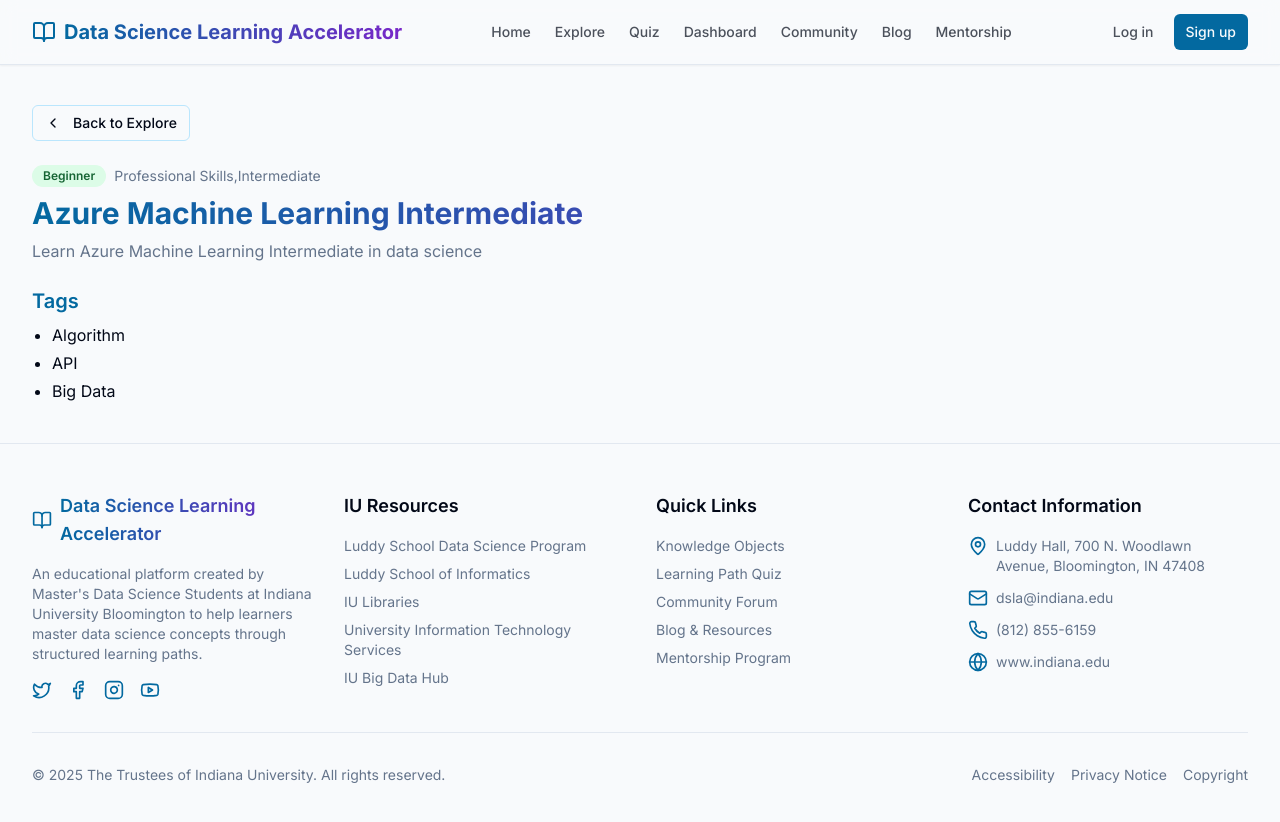
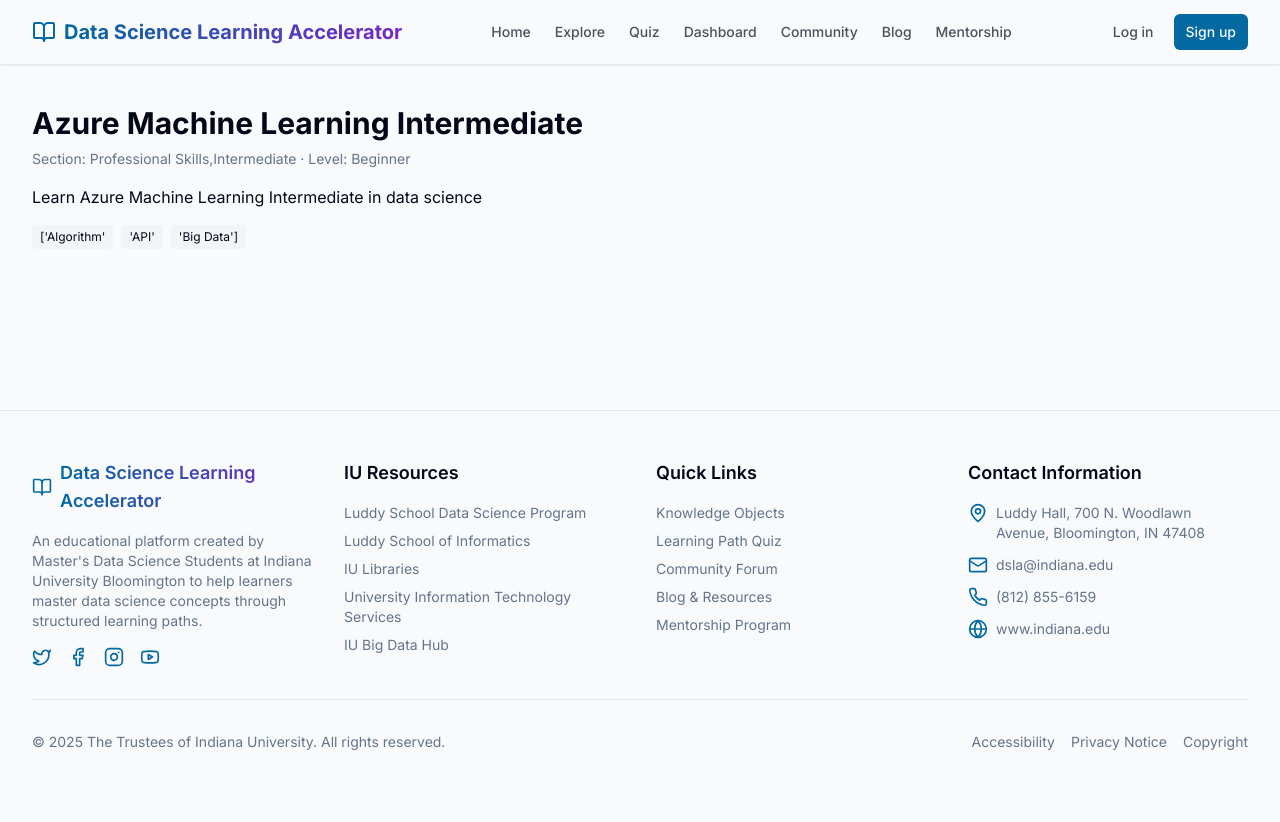
Before and after one commit to nimis2708/DSLA_Website1, a Next.js app: page /ko/ko-1 in a window 1280 px wide. Shown: the top 822 px of the page. After the commit the page ends 800 px from the top, so only its background shows below. Built offline with nearby package versions, Linux system fonts and the light colour scheme.

Commit message:
Update page.tsx

```diff
--- a/app/ko/[id]/page.tsx
+++ b/app/ko/[id]/page.tsx
@@ -1,122 +1,87 @@
-"use client"
+"use client";
 
-import { useEffect, useState } from "react"
-import Link from "next/link"
-import { useParams } from "next/navigation"
-import { Button } from "@/components/ui/button"
-import { Badge } from "@/components/ui/badge"
-import { ChevronLeft } from "lucide-react"
+import { useEffect, useState } from "react";
+import { useParams } from "next/navigation";
+import Papa from "papaparse";
 
 interface KnowledgeObject {
-  id: string
-  title: string
-  section: string
-  level: string
-  overview: string
-  [key: string]: any  // Allow dynamic fields
+  id: string;
+  title: string;
+  section: string;
+  level: string;
+  overview: string;
+  tags: string[];
+  html?: string;
+  raw_text?: string;
 }
 
-export default function KnowledgeObjectPage() {
-  const params = useParams()
-  const id = params.id as string
-  const [ko, setKo] = useState<KnowledgeObject | null>(null)
-  const [error, setError] = useState<string | null>(null)
+export default function KnowledgeObjectDetail() {
+  const { id } = useParams();
+  const [ko, setKo] = useState<KnowledgeObject | null>(null);
+  const [loading, setLoading] = useState(true);
 
   useEffect(() => {
-    const fetchData = async () => {
+    async function fetchKO() {
       try {
-        const res = await fetch("/knowledge_objects.json")
-        const data: KnowledgeObject[] = await res.json()
-        const match = data.find((item) => item.id === id)
-        setKo(match || null)
+        const response = await fetch("/knowledge_objects.csv");
+        const reader = response.body?.getReader();
+        const result = await reader?.read();
+        const decoder = new TextDecoder("utf-8");
+        const csv = decoder.decode(result?.value);
+        const parsed = Papa.parse(csv, { header: true });
+        const data = parsed.data as any[];
+
+        const matched = data.find((item) => item.id === id);
+
+        if (matched) {
+          const processed = {
+            id: matched.id,
+            title: matched.title,
+            section: matched.section,
+            level: matched.level,
+            overview: matched.overview,
+            tags: typeof matched.tags === "string"
+              ? matched.tags.split(",").map((tag: string) => tag.trim())
+              : [],
+            html: matched.html,
+            raw_text: matched.raw_text,
+          };
+          setKo(processed);
+        }
       } catch (err) {
-        console.error("❌ Failed to load knowledge objects:", err)
-        setError("Failed to load data.")
+        console.error("Error loading KO detail:", err);
+      } finally {
+        setLoading(false);
       }
     }
-    fetchData()
-  }, [id])
 
-  const getLevelColor = (level: string) => {
-    switch (level) {
-      case "Beginner":
-        return "knowledge-badge-beginner"
-      case "Intermediate":
-        return "knowledge-badge-intermediate"
-      case "Advanced":
-        return "knowledge-badge-advanced"
-      default:
-        return ""
-    }
-  }
+    fetchKO();
+  }, [id]);
 
-  if (error) {
-    return (
-      <div className="container py-10 text-center">
-        <h1 className="text-2xl font-bold text-red-600">Error</h1>
-        <p className="mt-4">{error}</p>
-      </div>
-    )
-  }
-
-  if (!ko) {
-    return (
-      <div className="container py-10 text-center">
-        <h1 className="text-2xl font-bold">Knowledge Object Not Found</h1>
-        <p className="mt-4">The knowledge object you're looking for doesn't exist.</p>
-        <Button asChild className="mt-6">
-          <Link href="/explore">Back to Explore</Link>
-        </Button>
-      </div>
-    )
-  }
+  if (loading) return <div className="container py-10">Loading...</div>;
+  if (!ko) return <div className="container py-10">Knowledge Object not found.</div>;
 
   return (
     <div className="container py-10">
-      <div className="flex items-center space-x-2 mb-6">
-        <Button variant="outline" size="sm" asChild className="border-education-200 hover:border-education-300">
-          <Link href="/explore">
-            <ChevronLeft className="mr-1 h-4 w-4" />
-            Back to Explore
-          </Link>
-        </Button>
-      </div>
-
-      <div className="space-y-6">
-        <div>
-          <div className="flex items-center gap-2 mb-2">
-            <Badge className={getLevelColor(ko.level)} variant="secondary">{ko.level}</Badge>
-            <span className="text-sm text-muted-foreground">{ko.section}</span>
-          </div>
-          <h1 className="text-3xl font-bold bg-gradient-to-r from-primary to-secondary bg-clip-text text-transparent">
-            {ko.title}
-          </h1>
-          <p className="mt-2 text-muted-foreground">{ko.overview}</p>
+      <h1 className="text-3xl font-bold mb-2">{ko.title}</h1>
+      <p className="text-sm text-muted-foreground mb-4">
+        Section: {ko.section} · Level: {ko.level}
+      </p>
+      <p className="mb-4">{ko.overview}</p>
+      {ko.tags?.length > 0 && (
+        <div className="flex gap-2 mb-4">
+          {ko.tags.map((tag) => (
+            <span key={tag} className="text-xs bg-gray-100 px-2 py-1 rounded">
+              {tag}
+            </span>
+          ))}
         </div>
-
-        <div className="space-y-6">
-          {Object.entries(ko).map(([key, value]) => {
-            if (["id", "title", "section", "level", "overview"].includes(key)) return null
-
-            return (
-              <div key={key}>
-                <h2 className="text-xl font-semibold mb-2 text-primary">
-                  {key.replace(/([A-Z])/g, ' $1').replace(/^./, str => str.toUpperCase())}
-                </h2>
-                {Array.isArray(value) ? (
-                  <ul className="list-disc pl-5 space-y-1">
-                    {value.map((item: any, i: number) => (
-                      <li key={i}>{typeof item === "string" ? item : JSON.stringify(item)}</li>
-                    ))}
-                  </ul>
-                ) : (
-                  <p className="text-muted-foreground">{typeof value === "string" ? value : JSON.stringify(value)}</p>
-                )}
-              </div>
-            )
-          })}
-        </div>
-      </div>
+      )}
+      {ko.html ? (
+        <div className="prose max-w-none" dangerouslySetInnerHTML={{ __html: ko.html }} />
+      ) : (
+        <pre className="whitespace-pre-wrap">{ko.raw_text}</pre>
+      )}
     </div>
-  )
+  );
 }
```
